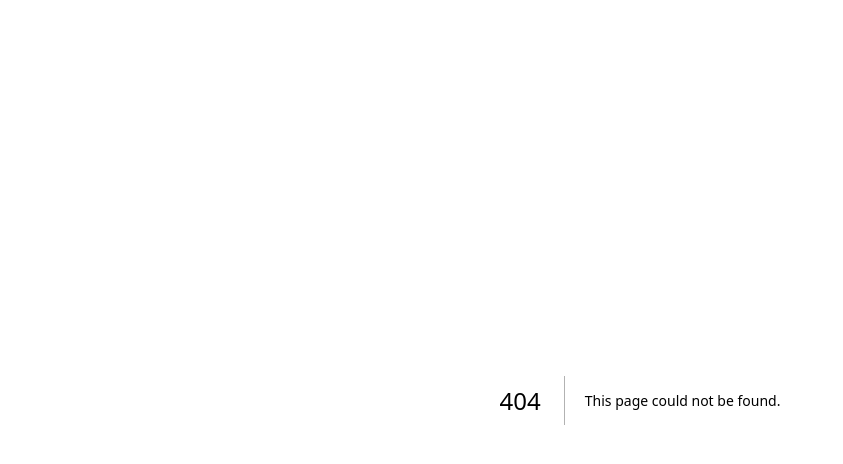
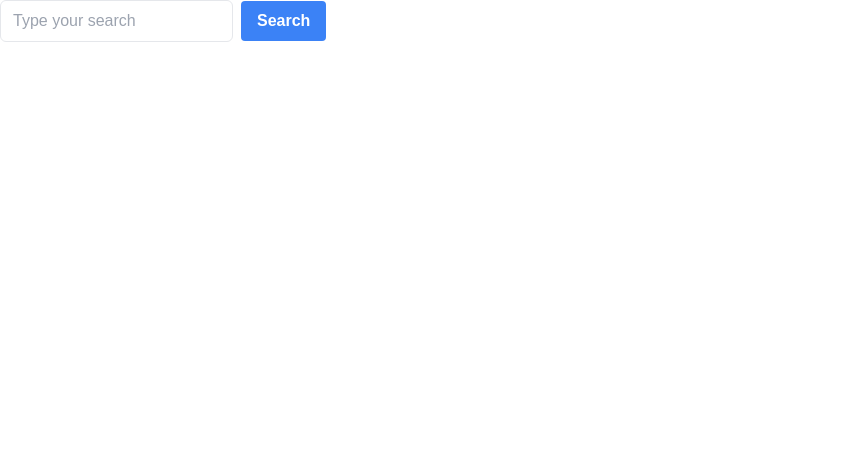
Before and after one commit to adityamindcrew01/bagaholicboynew, a Next.js app: page /view/Search in a window 1280 px wide. Before the commit this address had no page. Shown: the top 464 px of the page, without its empty margins (0-843 px from the left). Built offline with nearby package versions, Linux system fonts and the light colour scheme.

Commit message:
contentful

```diff
--- a/package.json
+++ b/package.json
@@ -9,6 +9,7 @@
     "lint": "next lint"
   },
   "dependencies": {
+    "contentful": "^11.2.0",
     "next": "14.2.15",
     "react": "^18",
     "react-dom": "^18",
--- /dev/null
+++ b/src/app/view/Search/page.js
@@ -0,0 +1,45 @@
+"use client";  // Add this line at the very top
+import Image from "next/image";
+import { useEffect, useState, useLayoutEffect } from 'react';
+import Link from 'next/link'
+
+
+import { RxCrossCircled } from "react-icons/rx";
+import { RxCross2 } from "react-icons/rx";
+import styles from './search.module.css';
+
+
+
+export default function Search() {
+
+    const [searchTerm, setSearchTerm] = useState('');
+
+  const handleChange = (event) => {
+    setSearchTerm(event.target.value);
+  };
+
+  const handleSubmit = (event) => {
+    event.preventDefault();
+    // Do something with the search term, e.g., send a request to an API
+    console.log('Search term:', searchTerm);
+  };
+
+    return(
+        <>
+         <form onSubmit={handleSubmit} className="flex items-center">
+      <input
+        type="text"
+        placeholder="Type your search"
+        value={searchTerm}
+        onChange={handleChange}
+        className="border rounded-md py-2 px-3 mr-2 focus:outline-none focus:ring-2 focus:ring-blue-500"
+      />
+      <button type="submit" className="bg-blue-500 hover:bg-blue-700 text-white font-bold py-2 px-4 rounded focus:outline-none focus:shadow-outline">
+        Search
+      </button>
+    </form>
+
+        </>
+    )
+
+}
--- a/src/components/ChannelLayout.js
+++ b/src/components/ChannelLayout.js
@@ -6,10 +6,31 @@ import styles from './styles.module.css';
 import Image from 'next/image';
 import M from './channel1.jpg';
 
+import client from '@/lib/contentful';
+
 const ChannelLayout = () => {
 
 
-    const [data, setData] = useState('')
+    // const [data, setData] = useState('')
+
+
+
+    const [data , setData] = useState([])
+
+
+
+
+    const fetchProducts = async () =>{
+      const product =  await client.getEntries(
+        { 'content_type': 'channelBigLayout',
+        }
+      )
+    console.log("pdscds", product.items);
+    setData(product.items)
+
+    }
+
+
     useEffect(() => {
 
         const fetchData = async () => {
@@ -20,6 +41,8 @@ const ChannelLayout = () => {
         };
 
         fetchData();
+
+        fetchProducts();
 
 
 
@@ -50,34 +73,23 @@ const ChannelLayout = () => {
 
     return (
         <div>
-            {/* <section className="text-gray-600 body-font overflow-hidden">
-                <div className="container px-5 py-24 mx-auto">
-                    <div className="lg:w-4/5 mx-auto flex flex-wrap">
-                        <div className="lg:w-1/2 w-full lg:pr-10 lg:py-6 mt-6 lg:mt-0 flex flex-col justify-center items-center">
-                            <h2 className="text-sm title-font text-gray-500 tracking-widest text-center">
-                                {data?.data?.title}
-                            </h2>
-                            <h1 className="text-gray-900 text-3xl title-font font-medium mb-1 text-center">
-                                The Catcher in the Rye
-                            </h1>
-                            <div className="flex mb-4 justify-center">
-
-                            </div>
-                        </div>
-                        <img alt="ecommerce" className="lg:w-1/2 w-full lg:h-auto h-64 object-cover object-center rounded"
-
-                            src={`http://localhost:1337/${data?.data?.image?.url}`}
-                        />
-                    </div>
-                </div>
-            </section> */}
 
 
-            <div className="flex justify-center mt-20 mx-10">
-                <img alt="ecommerce" className="lg:w-4/6 w-full lg:h-auto h-64 object-cover object-center rounded"
+
+            {/* <div className="flex justify-center mt-10 mx-10">
+                <img alt="ecommerce" className="lg:w-4/5 w-full lg:h-auto h-60 object-cover object-center rounded"
                     src={data?.data?.image?.url}
                 />
-            </div>
+            </div> */}
+
+
+            {data?.map((item) => (
+                 <div className="flex justify-center mt-10 mx-10">
+                 <img alt="ecommerce" className="lg:w-4/5 w-full lg:h-auto h-60 object-cover object-center rounded"
+                    src={item?.fields.image.fields?.file?.url}
+                 />
+             </div>
+            ))}
 
 
         </div>
--- a/src/components/Navbar.js
+++ b/src/components/Navbar.js
@@ -121,7 +121,7 @@ export default function Navbar() {
 
 
     return (
-        <div className="xl:mx-5 sm:mx-2 mt-0 navbarLAyout">
+        <div className="xl:mx-5 sm:mx-2 mt-3 navbarLAyout">
 
 
             <header className="bg-white z-10 transition-all duration-3">
@@ -217,7 +217,9 @@ export default function Navbar() {
                     <nav className="hidden md:flex flex-wrap items-center text-base justify-center space-x-3 text-xs">
                         <a className="hover:text-gray-900 text-gray-900">INSTAGRAM</a>
                         <a className="hover:text-gray-900 text-gray-900">TIKTOK</a>
-                        <a className="hover:text-gray-900 text-gray-900">SEARCH</a>
+                        <Link href='/view/Search'>
+                        <p className="hover:text-gray-900 text-gray-900">SEARCH</p>
+                        </Link>
                     </nav>
 
 
--- /dev/null
+++ b/src/lib/contentful.js
@@ -0,0 +1,9 @@
+// lib/contentful.js
+import { createClient } from 'contentful';
+
+const client = createClient({
+  space: "zggawij42o34", // Add your Space ID
+  accessToken: "_SSMqARTowTpHiEi6Q3XJE_wPJzaGqhjYPZu-ljMMVM", // Add your Content Delivery API Key
+});
+
+export default client;
```
Also changed, not shown: src/app/view/Search/search.module.css (added), 2 other files (tests, documents, lock files or other folders).
